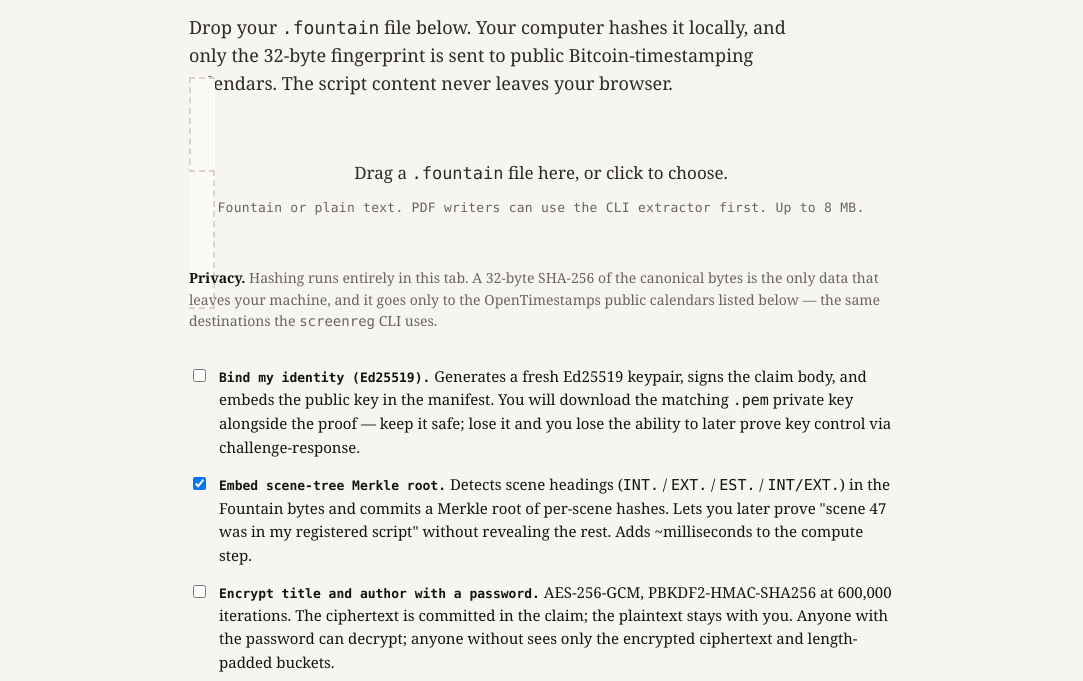
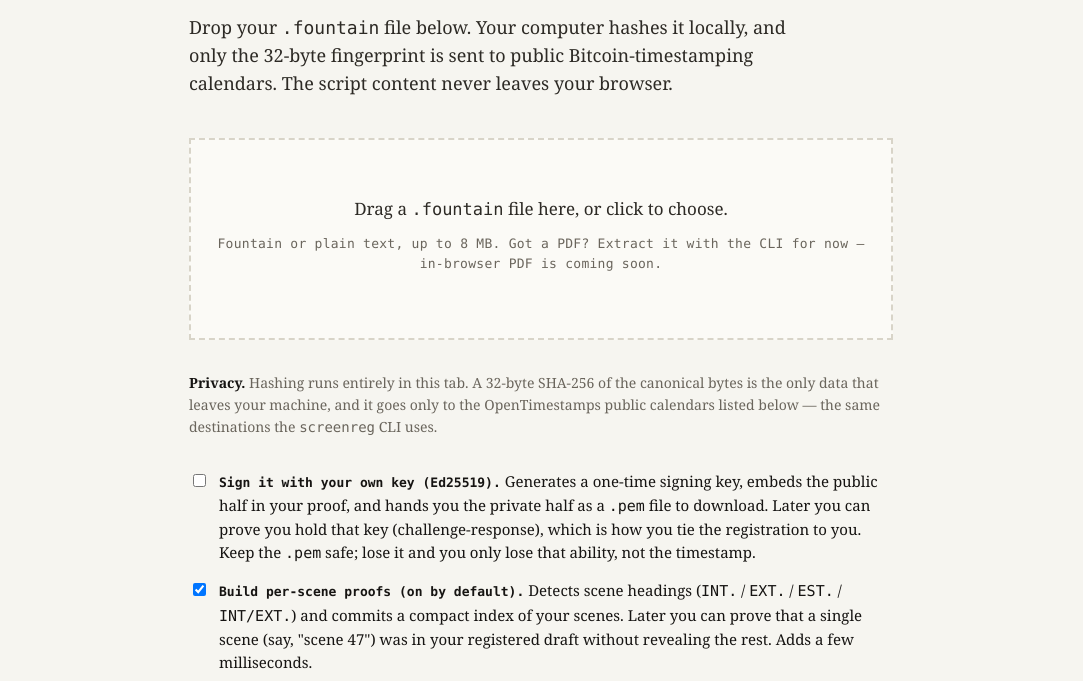
Before and after one commit to screenplay-registry/screenreg, a website with bundled scripts: page landing/create/index.html in a window 1280 px wide. Shown: the part 271-952 px from the top of the page, without its empty margins (99-1182 px from the left). Built offline with nearby package versions, Linux system fonts and the light colour scheme.

Commit message:
feat: /create/ UX polish, PDF surfacing, Open Graph, llms.txt + robots.txt
Landing hero rewrite (new headline + split paragraph). Surface PDF: the /create/ drop hint and drop handler now say in-browser PDF is coming soon and show the CLI extract command; landing also notes it. Fix the /create/ drop zone overlapping the lede and privacy note (it was an inline label whose vertical padding overflowed; now display:block with proper spacing) and reword the three advanced options for clarity. Add a 1200x630 Open Graph / Twitter-card image and tags across the landing, create, and verify pages. Add an LLM-friendly /llms.txt site map and an allow-all /robots.txt.

```diff
--- a/landing/create/create.js
+++ b/landing/create/create.js
@@ -681,8 +681,7 @@ function onFile(f) {
     const quotedOut = shellQuote(deriveBaseName(f.name) + '.fountain')
     els.fileName.innerHTML =
       `<strong>${escapeText(f.name)}</strong> is a PDF.<br>` +
-      `Browser-native PDF extraction is not yet available. ` +
-      `Run the CLI:<br>` +
+      `In-browser PDF extraction is coming soon. For now, extract it with the CLI:<br>` +
       `<code style="display:block;margin:8px 0;padding:8px 12px;background:var(--code-bg);font-size:13px;">` +
       `screenreg extract ${escapeText(quotedIn)} &gt; ${escapeText(quotedOut)}` +
       `</code>` +
--- a/landing/create/index.html
+++ b/landing/create/index.html
@@ -7,6 +7,16 @@
 <link rel="apple-touch-icon" href="/apple-touch-icon.png" />
 <title>Create a proof — The Screenplay Registry</title>
 <meta name="description" content="Create a private, dated cryptographic proof that your screenplay existed today. Anchored to Bitcoin via OpenTimestamps. Script never leaves your browser." />
+<meta property="og:type" content="website" />
+<meta property="og:site_name" content="The Screenplay Registry" />
+<meta property="og:title" content="Create a proof — The Screenplay Registry" />
+<meta property="og:description" content="Create a private, dated cryptographic proof that your screenplay existed today. Anchored to Bitcoin via OpenTimestamps. Your script never leaves your browser." />
+<meta property="og:url" content="https://screenplayregistry.org/create/" />
+<meta property="og:image" content="https://screenplayregistry.org/og.png" />
+<meta property="og:image:width" content="1200" />
+<meta property="og:image:height" content="630" />
+<meta property="og:image:alt" content="The Screenplay Registry" />
+<meta name="twitter:card" content="summary_large_image" />
 <meta name="referrer" content="no-referrer" />
 <style>
   :root {
@@ -93,18 +103,21 @@
     max-width: 60ch;
     font-size: 18px;
     line-height: 1.55;
-    margin: 0 0 36px;
+    margin: 0 0 40px;
     color: var(--ink-soft);
   }
 
   .drop {
+    /* display:block is load-bearing: as a <label> this defaults to inline, whose
+       vertical padding overflows and overlaps the paragraphs above and below. */
+    display: block;
     border: 2px dashed var(--rule);
     background: var(--paper);
     padding: 56px 24px;
     text-align: center;
     cursor: pointer;
     transition: border-color 80ms, background 80ms;
-    margin-bottom: 12px;
+    margin: 0 0 32px;
   }
   .drop.hover { border-color: var(--accent); background: var(--accent-soft); }
   .drop p { margin: 0; font-size: 17px; color: var(--ink-soft); }
@@ -361,7 +374,7 @@
 
   <label class="drop" id="dropZone">
     <p>Drag a <span class="mono">.fountain</span> file here, or click to choose.</p>
-    <p class="hint">Fountain or plain text. PDF writers can use the CLI extractor first. Up to 8 MB.</p>
+    <p class="hint">Fountain or plain text, up to 8 MB. Got a PDF? Extract it with the CLI for now — in-browser PDF is coming soon.</p>
     <p class="file-name" id="fileName"></p>
     <input type="file" id="fileInput" accept=".fountain,.txt,text/plain,.pdf,application/pdf" />
   </label>
@@ -374,31 +387,31 @@
     <label style="display: flex; align-items: flex-start; gap: 10px; font-size: 15px; cursor: pointer;">
       <input type="checkbox" id="optIdentity" style="margin-top: 4px;" />
       <span>
-        <strong style="font-family: ui-monospace, Menlo, monospace; font-size: 13px;">Bind my identity (Ed25519).</strong>
-        Generates a fresh Ed25519 keypair, signs the claim body, and embeds
-        the public key in the manifest. You will download the matching
-        <span class="mono">.pem</span> private key alongside the proof —
-        keep it safe; lose it and you lose the ability to later prove key
-        control via challenge-response.
+        <strong style="font-family: ui-monospace, Menlo, monospace; font-size: 13px;">Sign it with your own key (Ed25519).</strong>
+        Generates a one-time signing key, embeds the public half in your proof,
+        and hands you the private half as a <span class="mono">.pem</span> file to
+        download. Later you can prove you hold that key (challenge-response), which
+        is how you tie the registration to you. Keep the <span class="mono">.pem</span>
+        safe; lose it and you only lose that ability, not the timestamp.
       </span>
     </label>
 
     <label style="display: flex; align-items: flex-start; gap: 10px; font-size: 15px; cursor: pointer; margin-top: 14px;">
       <input type="checkbox" id="optSceneTree" style="margin-top: 4px;" checked />
       <span>
-        <strong style="font-family: ui-monospace, Menlo, monospace; font-size: 13px;">Embed scene-tree Merkle root.</strong>
-        Detects scene headings (<span class="mono">INT.</span> / <span class="mono">EXT.</span> / <span class="mono">EST.</span> / <span class="mono">INT/EXT.</span>) in the Fountain bytes and commits a Merkle root of per-scene hashes. Lets you later prove "scene 47 was in my registered script" without revealing the rest. Adds ~milliseconds to the compute step.
+        <strong style="font-family: ui-monospace, Menlo, monospace; font-size: 13px;">Build per-scene proofs (on by default).</strong>
+        Detects scene headings (<span class="mono">INT.</span> / <span class="mono">EXT.</span> / <span class="mono">EST.</span> / <span class="mono">INT/EXT.</span>) and commits a compact index of your scenes. Later you can prove that a single scene (say, "scene 47") was in your registered draft without revealing the rest. Adds a few milliseconds.
       </span>
     </label>
 
     <label style="display: flex; align-items: flex-start; gap: 10px; font-size: 15px; cursor: pointer; margin-top: 14px;">
       <input type="checkbox" id="optEncrypt" style="margin-top: 4px;" />
       <span>
-        <strong style="font-family: ui-monospace, Menlo, monospace; font-size: 13px;">Encrypt title and author with a password.</strong>
-        AES-256-GCM, PBKDF2-HMAC-SHA256 at 600,000 iterations. The
-        ciphertext is committed in the claim; the plaintext stays with
-        you. Anyone with the password can decrypt; anyone without sees
-        only the encrypted ciphertext and length-padded buckets.
+        <strong style="font-family: ui-monospace, Menlo, monospace; font-size: 13px;">Encrypt the title and author.</strong>
+        Locks your title and author name with a password before they go into the
+        proof, so the proof commits to them without exposing them. The plaintext
+        never leaves your machine; anyone with the password can decrypt, anyone
+        without sees only ciphertext (AES-256-GCM, PBKDF2 600,000 iterations).
       </span>
     </label>
 
--- /dev/null
+++ b/landing/robots.txt
@@ -0,0 +1,4 @@
+# robots.txt — The Screenplay Registry
+# Everything served here is public documentation. Crawl freely.
+User-agent: *
+Disallow:
```
Also changed, not shown: landing/index.html (+14 -4 lines), landing/llms.txt (added, +24 -0 lines), verifier-web/index.html (+10 -0 lines), landing/og.png (added).
